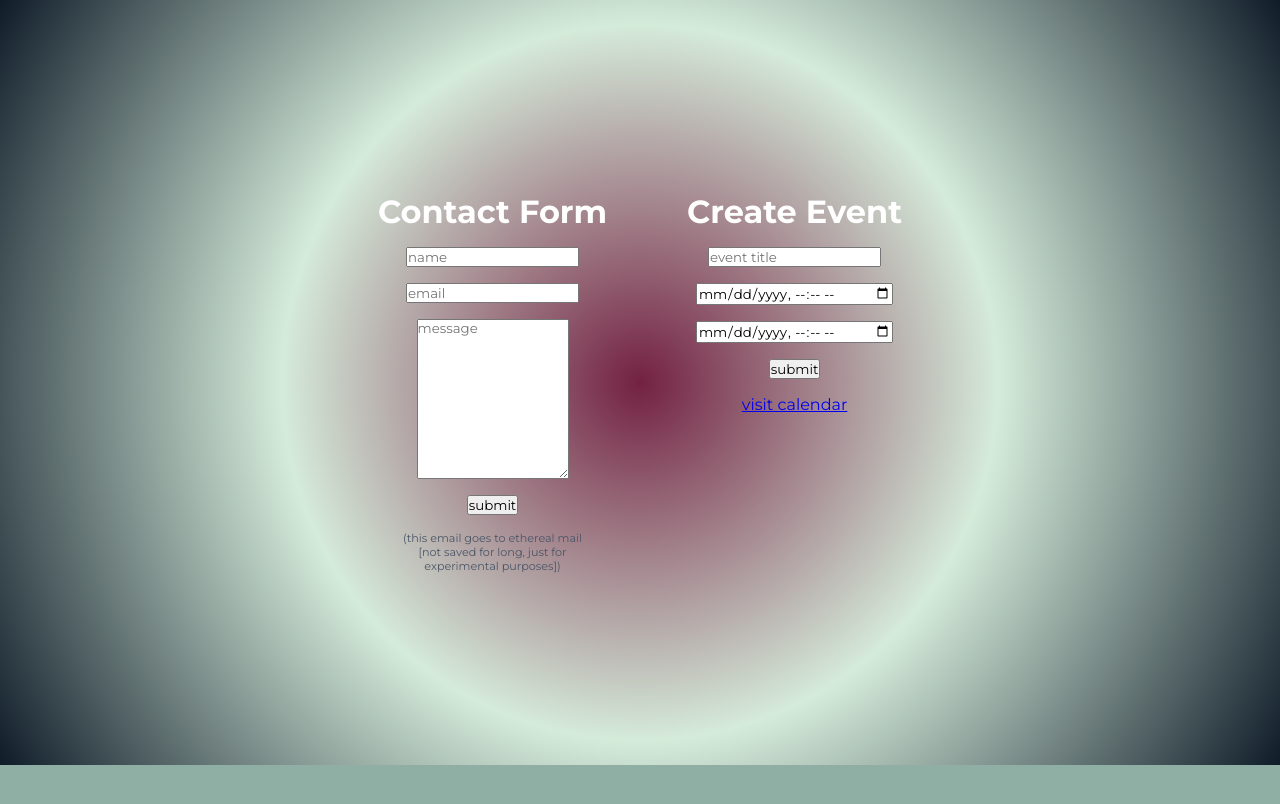
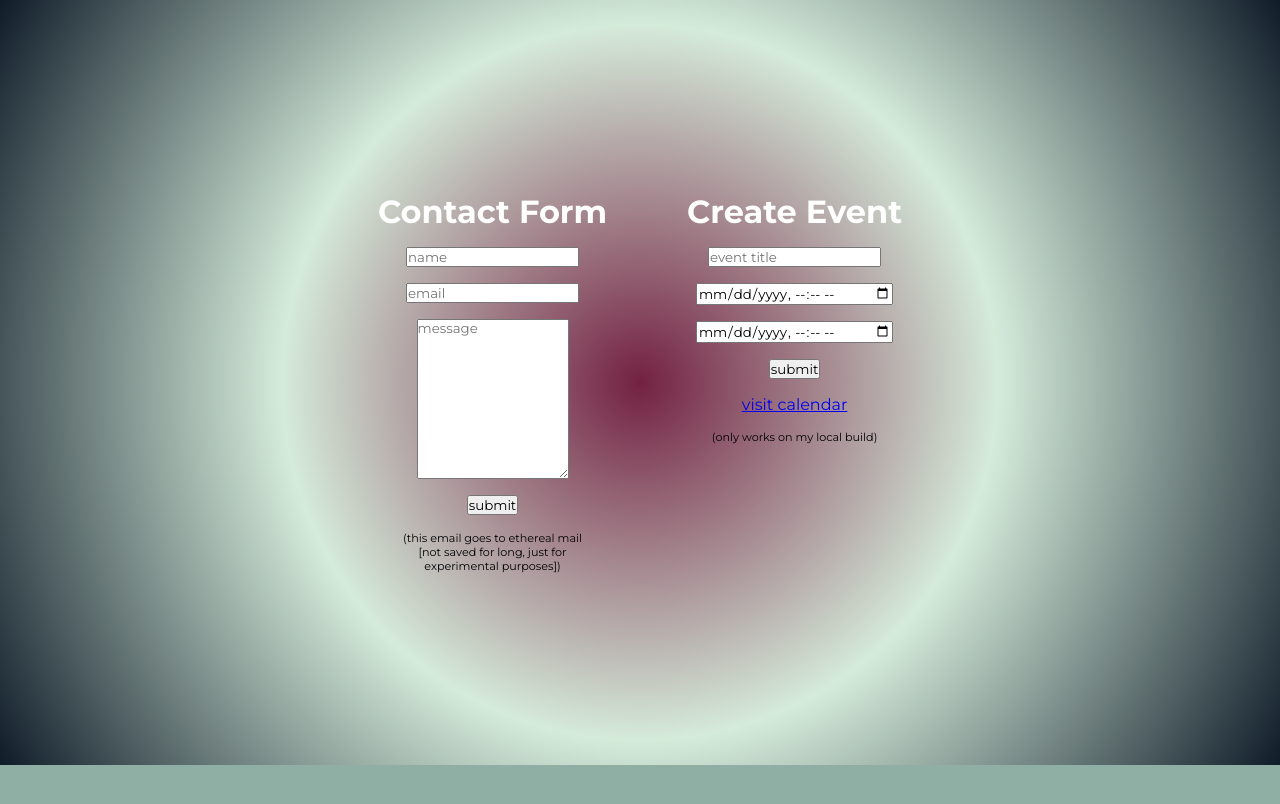
Before and after one commit to austin1im/include-techlead-training, a Next.js app: page /task4 in a window 1280 px wide. Shown: the top 804 px of the page. Built offline with nearby package versions, Linux system fonts and the light colour scheme.

Commit message:
disclaimer to google calendar event maker

```diff
--- a/app/(pages)/_components/ContactForm/ContactForm.module.scss
+++ b/app/(pages)/_components/ContactForm/ContactForm.module.scss
@@ -10,6 +10,7 @@
     }
     p {
         font-size: .7rem;
-        max-width: 12rem
+        max-width: 12rem;
+        color: black;
     }
 }
--- a/app/(pages)/_components/CreateEvent/CreateEvent.jsx
+++ b/app/(pages)/_components/CreateEvent/CreateEvent.jsx
@@ -46,6 +46,7 @@ export default function ContactForm() {
                 </form>
                 <a href="https://calendar.google.com/calendar/u/1?cid=Y18wMjdlOTBkNjY0ZjQ5MzI1NjhiMTUzMGVjY2UzM2ZkOWZjN2E2ZWE1MjdmMjU5OThjOTg4MGEyODk0ZWI1NTI1QGdyb3VwLmNhbGVuZGFyLmdvb2dsZS5jb20"
                 target="_blank" rel="noopener noreferrer">visit calendar</a>
+                <p>(only works on my local build)</p>
         </main>
     );
 }
--- a/app/(pages)/_components/CreateEvent/CreateEvent.module.scss
+++ b/app/(pages)/_components/CreateEvent/CreateEvent.module.scss
@@ -4,5 +4,8 @@
     align-items: center;
     gap: 1rem;
 
-
+    p {
+        font-size: .7rem;
+        color: black;
+    }
 }
```
